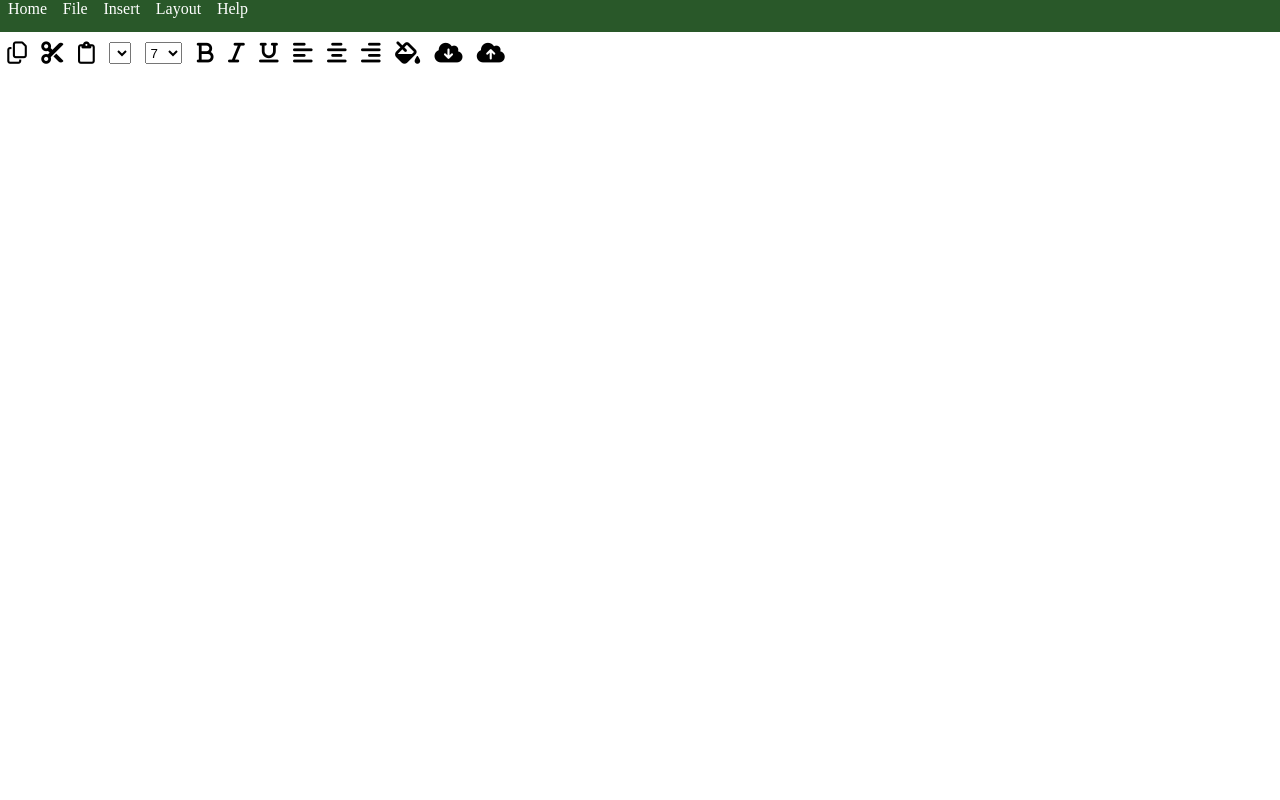
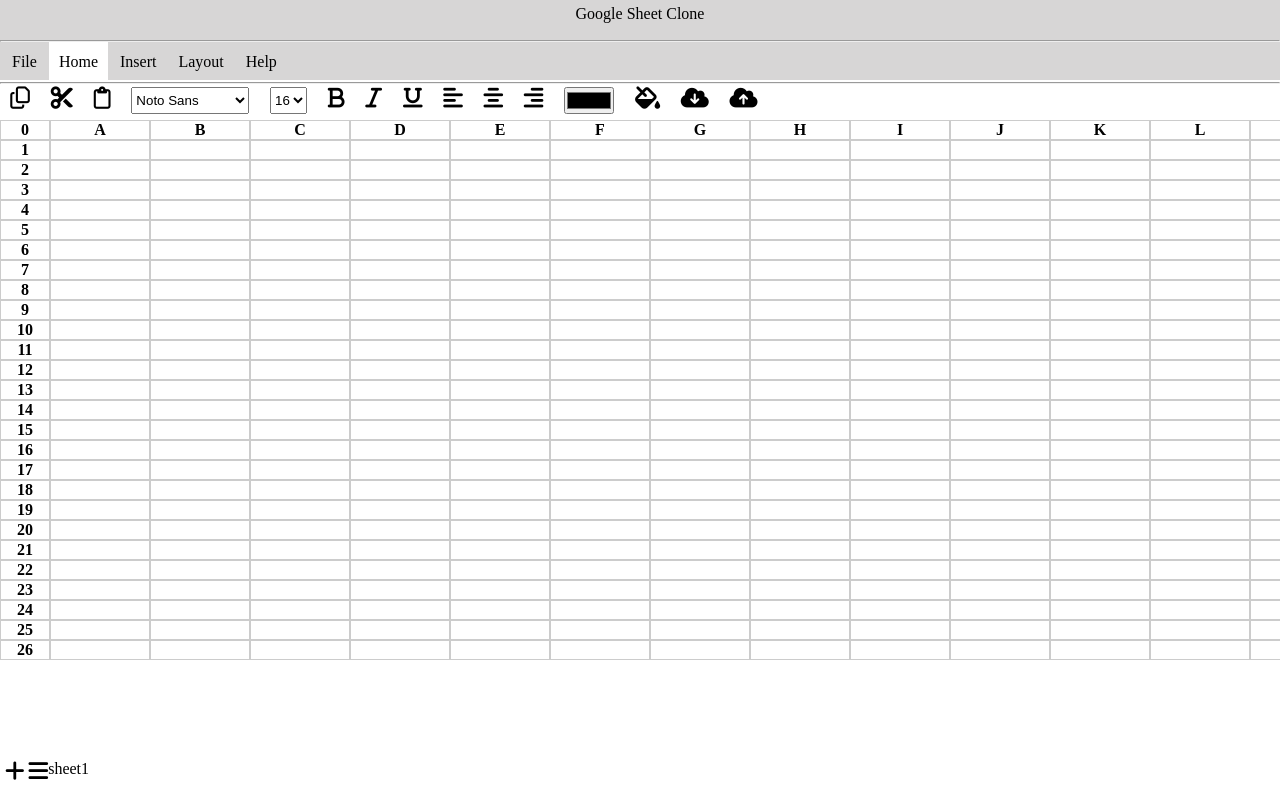
Before and after one commit to Gauatm-raj/GoogleSheet, a plain HTML site: page index.html in a window 1280 px wide. Drawn offline with Linux system fonts and the light colour scheme.

Commit message:
part two

```diff
--- a/index.html
+++ b/index.html
@@ -10,43 +10,77 @@
 </head>
 <body>
     <header>
+        <div class="heading">Google Sheet Clone</div>
+        <hr>
         <div class="menu">
-           <div class="ul">
-            <div>Home</div>
-            <div>File</div>
-            <div>Insert</div>
-            <div>Layout</div>
-            <div>Help</div>
-           </div>
+            <div class="file menu-option">File</div>
+            <div class="home menu-option selected">Home</div>
+            <div class="insert menu-option">Insert</div>
+            <div class="layout menu-option">Layout</div>
+            <div class="help menu-option">Help</div>
+
         </div>
+        <hr>
     </header>
     <section>
         <div class="options">
             <div class="menu1">
-                <i class="fa-regular fa-copy"></i>
-                <i class="fa-solid fa-scissors"></i>
-                <i class="fa-regular fa-clipboard"></i>
-                <select name="" id="font-type">
-                    <option value=""></option>
+                <i class="fa-regular fa-copy" onclick="copy1()"></i>
+                <i class="fa-solid fa-scissors" onclick="cut1()"></i>
+                <i class="fa-regular fa-clipboard" onclick="paste1()"></i>
+                <select name="" id="font-type" onclick="fontChange()">
+                    <option style="font-family: Noto Sans;" value="Noto Sans" onclick="noto()">Noto Sans</option>
+                    <option style="font-family:Arial" value="Arial" onclick="arial()">Arial</option>
+                    <option style="font-family:Calibri" value="Calibri" onclick="calibri()">Calibri</option>
+                    <option style="font-family:Comic Sans MS" value="Comic Sans MS" onclick="comic()">Comic Sans MS</option>
+                    <option style="font-family:Courier New" value="Courier New" onclick="courier()">Courier New</option>
+                    <option style="font-family: Impact" value="Impact" onclick="impact()">Impact</option>
+                    <option style="font-family: Georgia" value="Georgia">Georgia</option>
+                    <option style="font-family:Garamond" value="Garamond">Garamond</option>
+                    <option style="font-family: Lang" value="Lato">Lato</option>
+                    <option style="font-family:Open Sans" value="Open Sans">Open Sans</option>
+                    <option style="font-family:Palatino" value="Palatino">Palatino</option>
+                    <option style="font-family:Verdana" value="Verdana">Verdana</option>
                 </select>
-                <select name="" id="font-size">
-                    <option value="">7</option>
-                    <option value="">14</option>
-                    <option value="">18</option>
-                    <option value="">20</option>
+                <select name="" id="font-size" onclick="fontSizeChange()">
+                    <option value="16px">16</option>
+                    <option value="18px">18</option>
+                    <option value="20px">20</option>
+                    <option value="22px">22</option>
+                    <option value="24px">24</option>
+                    <option value="27px">26</option>
+                    <option value="28px">28</option>
+                    <option value="30px">30</option>
                 </select>
-                <i class="fa-solid fa-bold"></i>
-                <i class="fa-solid fa-italic"></i>
-                <i class="fa-solid fa-underline"></i>
-                <i class="fa-solid fa-align-left"></i>
-                <i class="fa-solid fa-align-center"></i>
-                <i class="fa-solid fa-align-right"></i>
+                <i class="fa-solid fa-bold" onclick="bold()"></i>
+                <i class="fa-solid fa-italic" onclick="italic()"></i>
+                <i class="fa-solid fa-underline" onclick="underline()"></i>
+                <i class="fa-solid fa-align-left" onclick="left()"></i>
+                <i class="fa-solid fa-align-center" onclick="center()"></i>
+                <i class="fa-solid fa-align-right" onclick="right()"></i>
+                <input type="color" value="black">
                 <i class="fa-solid fa-fill-drip"></i>
                 <i class="fa-solid fa-cloud-arrow-down"></i>
                 <i class="fa-solid fa-cloud-arrow-up"></i>
 
             </div>
         </div>
+        <div class="content" >
+         <div id="spreadsheet-conatiner"></div>
+        </div>
+
+        <div class="footer">
+            <div class="footer-icon">
+                <i class="fa-solid fa-plus"></i>
+                <i class="fa-solid fa-bars"></i>
+            </div>
+            <div class="current">
+                <div>
+                    sheet1
+                </div>
+            </div>
+
+        </div>
     </section>
 
     <script src="./script.js"></script>
--- a/script.js
+++ b/script.js
@@ -0,0 +1,149 @@
+const container = document.getElementById('spreadsheet-conatiner');
+
+
+
+const columHeaderRow = document.createElement('div');
+for(let i = 0; i<=26; i++){
+     const cell = document.createElement('div');
+     cell.className = "cell"
+     cell.classList.add("header-cell")
+     cell.innerText =  i
+    //  cell.style.backgroundColor = "red"
+    columHeaderRow.append(cell);
+}
+container.append(columHeaderRow);
+
+
+// rows and columns: 20*26:
+ count = 1
+for(let row = 1; row<=26; row++){
+    const newRow = document.createElement('div');
+    newRow.id = "row"+row
+    const rowHeader = document.createElement('div');
+    rowHeader.className = "cell"
+    rowHeader.classList.add("header-cell")
+    rowHeader.innerText =  String.fromCharCode(64+row)
+    newRow.append(rowHeader);
+
+
+    // newRow.style.display = "contents"
+    // newRow.style.display = "flex"
+
+
+    for(col = 1; col<=26; col++){
+        const newCol = document.createElement('div');
+        newCol.className = "cell"
+        // newCol.innerText =  `12`
+        newCol.setAttribute('contenteditable', 'true');
+        newCol.addEventListener('click', handleCellClick)
+        newRow.append(newCol);
+    }
+
+    container.append(newRow);
+
+}
+
+let selectedCells = new Set()
+
+
+function handleCellClick(event){
+    console.log(event)
+   let targetCell = event.target;
+
+   if(!event.ctrlKey  && !event.metaKey){
+    //   selectedCells.clear()
+    selectedCells.forEach(cell =>{
+          cell.classList.remove('selected-cell')
+    })
+    selectedCells.clear()
+   }
+
+   else if(selectedCells.has(targetCell)){
+       targetCell.classList.remove('selected-cell')
+       selectedCells.delete(targetCell)
+   }
+
+   else{
+    targetCell.classList.add('selected-cell')
+    selectedCells.add(targetCell)
+   }
+
+
+}
+
+function bold(){
+    selectedCells.forEach(cell => {
+        cell.style.fontWeight = cell.style.fontWeight === "bold" ? "normal" : "bold"
+   })
+}
+
+function italic(){
+    selectedCells.forEach(cell => {
+        cell.style.fontStyle = cell.style.fontStyle === "italic" ? "normal" : "italic"
+   })
+}
+
+function underline(){
+    selectedCells.forEach(cell => {
+        cell.style.textDecoration = cell.style.textDecoration === "underline" ? "none" : "underline"
+   })
+}
+
+//font change
+const font=document.getElementById("font-type");
+
+function fontChange(){
+    selectedCells.forEach(cell=>{
+        cell.style.fontFamily=`${font.value}`
+    })
+}
+
+const fontSize=document.getElementById("font-size")
+
+function fontSizeChange(){
+    selectedCells.forEach(cell=>{
+        cell.style.fontSize=`${fontSize.value}`
+    })
+}
+
+//Text Align
+function left(){
+    selectedCells.forEach(cell=>{
+        cell.style.textAlign="left"
+    })
+}
+function center(){
+    selectedCells.forEach(cell=>{
+        cell.style.textAlign="center"
+    })
+}
+function right(){
+    selectedCells.forEach(cell=>{
+        cell.style.textAlign="right"
+    })
+}
+let copy="";
+// // Copy Cut Paste
+function copy1(){
+    selectedCells.forEach(cell=>{
+        copy=cell.innerText
+
+    })
+
+}
+
+function cut1(){
+    selectedCells.forEach(cell=>{
+        copy=cell.innerText
+        cell.innerText=""
+
+    })
+}
+
+function paste1(){
+    selectedCells.forEach(cell=>{
+        cell.innerText=copy;
+
+    })
+
+}
--- a/style.css
+++ b/style.css
@@ -1,34 +1,98 @@
 *{
     margin: 0;
     padding: 0;
+    box-sizing: border-box;
 }
 header{
-    height: 2rem;
-    background-color: rgb(41, 88, 41);
+
+    height: 10vh;
+    background-color:rgb(215, 214, 214);
+
+}
+.heading{
+    height: 5vh;
+    color: black;
+    text-align: center;
+    padding-top: 5px;
 
 }
 .menu{
+    height: 5vh;
     display: flex;
-    width:100%;
 
 }
-.ul{
-    width:20%;
+.menu-option{
+    padding-left: 10px;
+    padding-right: 10px;
+    margin-left: 2px;
     display: flex;
-    color: white;
-    justify-content: space-around;
     align-items: center;
 }
+.menu-option.selected{
+    background-color: white;
+
+}
+.menu-option:hover{
+    background-color: gray;
+    cursor: pointer;
+}
+.menu-option.selected:hover{
+    background-color: gray;
+    cursor: default;
+}
+section{
+    height: 90vh;
+
+}
 .options{
-    margin-top: 10px;
+    height: 5vh;
     display: flex;
+    align-items: center;
     width: 100%;
+
 }
 .menu1{
-    width: 40%;
+    width: 60%;
     display: flex;
     justify-content: space-around;
 }
 i{
     font-size: 1.4em;
 }
+.content{
+    height: 80vh;
+    overflow: hidden;
+    /* border: 2px solid blue; */
+}
+#spreadsheet-conatiner{
+    display: grid;
+    grid-template-columns: 50px repeat(26, 100px);
+    grid-template-rows: 100px repeat(20, 50px);
+    overflow: scroll;
+}
+
+.cell{
+    border: 1px solid #ccc;
+    color: black;
+
+}
+
+.header-cell{
+    background-color:  white;
+    font-weight: bold;
+    text-align: center;
+}
+
+.selected-cell{
+   background-color: rgb(214, 247, 253);
+   outline: none;
+}
+.footer{
+    height: 5vh;
+    /* border: 2px solid red; */
+    display: flex;
+}
+.footer-icon{
+    margin-left: 5px;
+
+}
```
